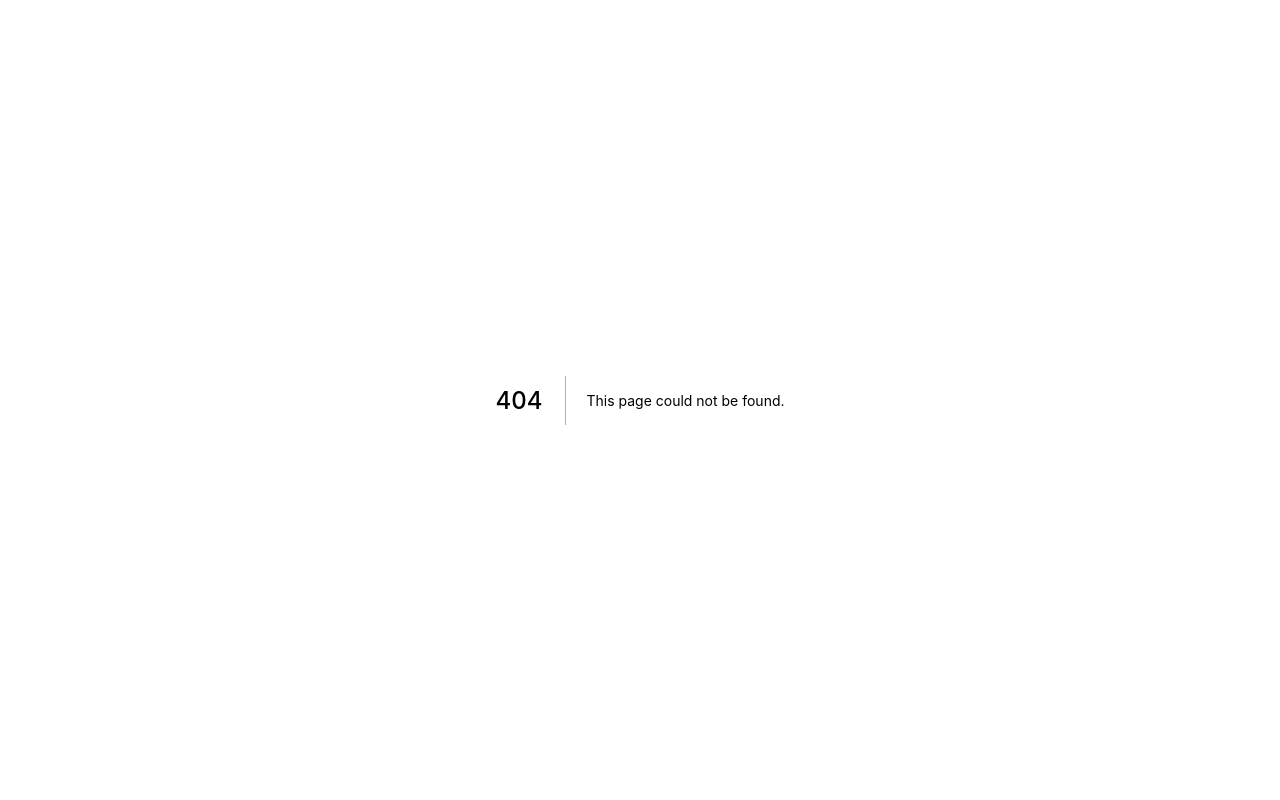
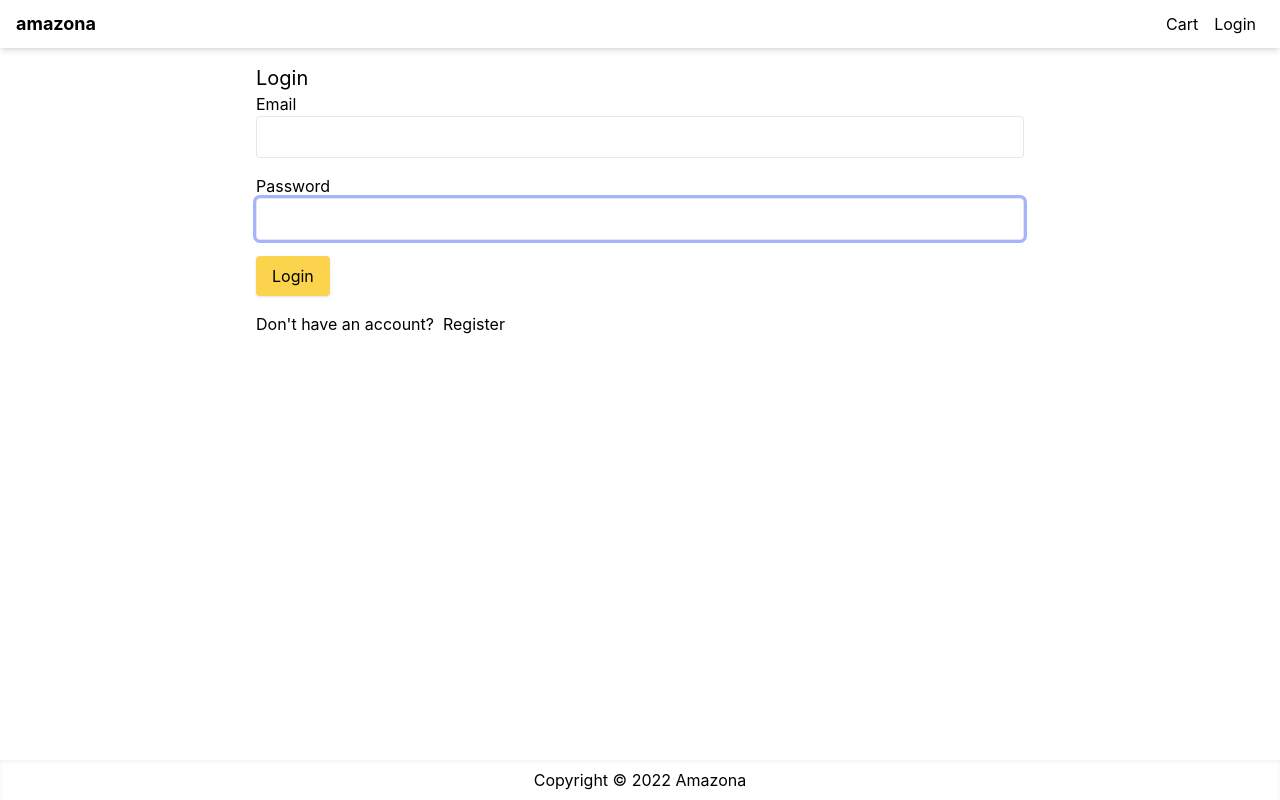
Before and after one commit to edwardreeddesign/ecom, a Next.js app: page /login in a window 1280 px wide. Before the commit this address had no page. Built offline with nearby package versions, Linux system fonts and the light colour scheme.

Commit message:
added login form with validation

```diff
--- a/package.json
+++ b/package.json
@@ -13,7 +13,8 @@
     "js-cookie": "^3.0.1",
     "next": "12.1.6",
     "react": "18.2.0",
-    "react-dom": "18.2.0"
+    "react-dom": "18.2.0",
+    "react-hook-form": "^7.33.0"
   },
   "devDependencies": {
     "@types/react": "^18.0.14",
--- a/pages/cart.js
+++ b/pages/cart.js
@@ -92,7 +92,7 @@
               </li>
               <li>
                 <button
-                  onClick={() => router.push('/shipping')}
+                  onClick={() => router.push('login?redirect=/shipping')}
                   className="primary-button w-full"
                 >
                   Check Out
--- /dev/null
+++ b/pages/login.js
@@ -0,0 +1,69 @@
+import Link from 'next/link';
+import Layout from '../components/Layout';
+import { useForm } from 'react-hook-form';
+
+const LoginScreen = () => {
+  const {
+    handleSubmit,
+    register,
+    formState: { errors },
+  } = useForm();
+
+  const submitHandler = ({ email, password }) => {
+    console.log(email, password);
+  };
+
+  return (
+    <Layout title="Login">
+      <form
+        onSubmit={handleSubmit(submitHandler)}
+        className="mx-auto max-w-screen-md"
+      >
+        <h1 className="mb-r text-xl">Login</h1>
+        <div className="mb-4">
+          <label htmlFor="email">Email</label>
+          <input
+            type="email"
+            {...register('email', {
+              required: 'Please enter email',
+              pattern: {
+                value: /^[a-zA-Z0-9_.+-]+@[a-zA-Z0-9-]+.[a-zA-Z0-9-.]+$/i,
+                message: 'Please enter valid email',
+              },
+            })}
+            className="w-full"
+            id="email"
+            autoFocus
+          />
+          {errors.email && (
+            <div className="text-red-500">{errors.email.message}</div>
+          )}
+        </div>
+        <div className="mb-4">
+          <label htmlFor="password">Password</label>
+          <input
+            type="password"
+            {...register('password', {
+              required: 'Please enter password',
+              minLength: { value: 6, message: 'Password is more than 5 chars' },
+            })}
+            className="w-full"
+            id="password"
+            autoFocus
+          />
+          {errors.password && (
+            <div className="text-red-500">{errors.password.message}</div>
+          )}
+        </div>
+        <div className="mb-4">
+          <button className="primary-button">Login</button>
+        </div>
+        <div className="mb-4">
+          Don&apos;t have an account? &nbsp;
+          <Link href="register">Register</Link>
+        </div>
+      </form>
+    </Layout>
+  );
+};
+export default LoginScreen;
--- a/styles/globals.css
+++ b/styles/globals.css
@@ -26,3 +26,9 @@
 .primary-button {
   @apply rounded bg-amber-300 py-2 px-4 shadow outline-none hover:bg-amber-400 active:bg-amber-500;
 }
+
+input,
+select,
+textarea {
+  @apply rounded border p-2 outline-none ring-indigo-300 focus:ring;
+}
```
Also changed, not shown: 1 other file (tests, documents, lock files or other folders).
